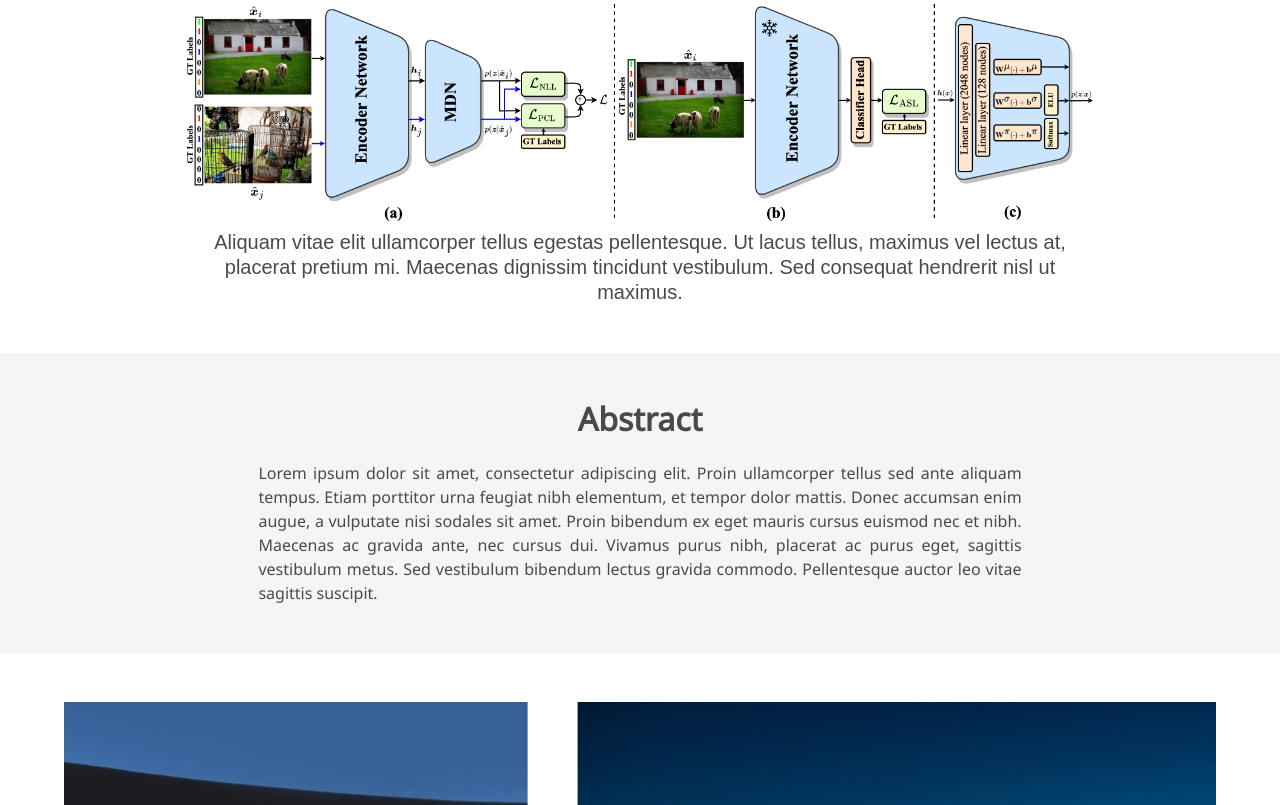
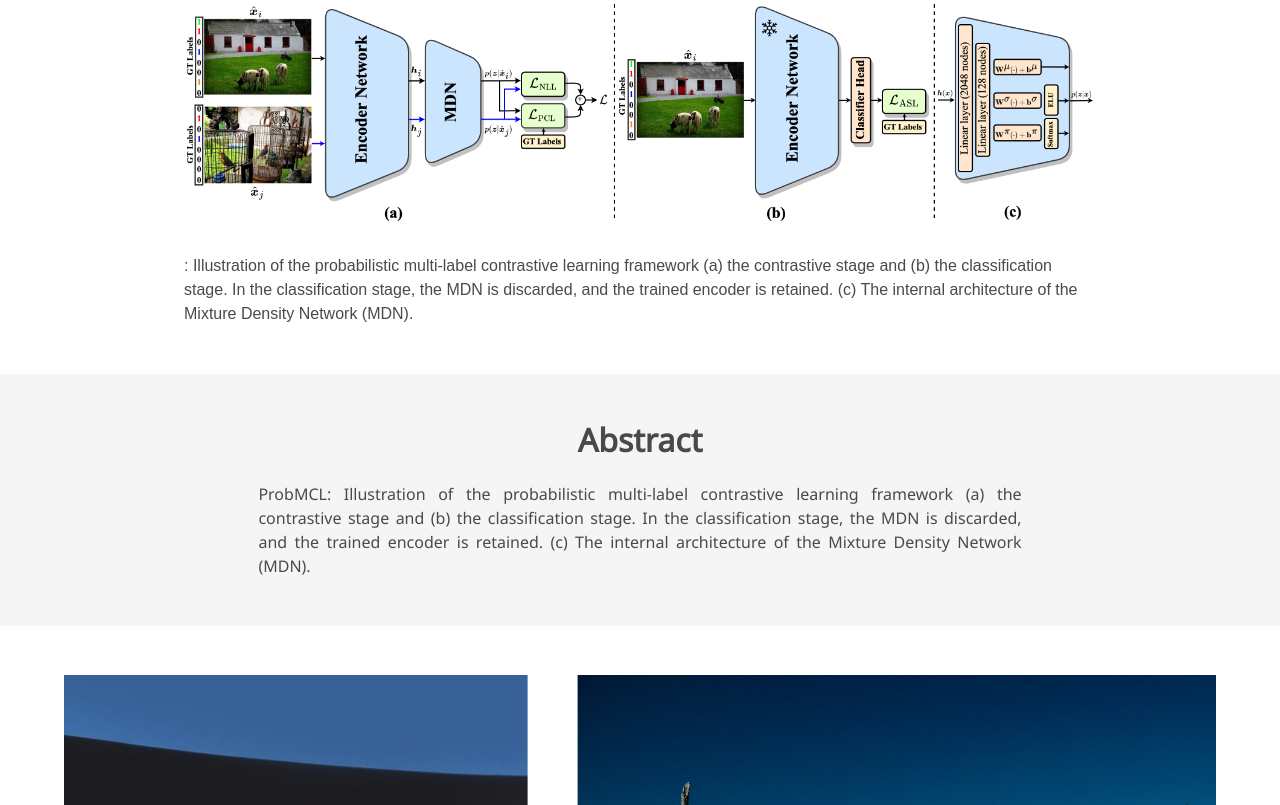
Before and after one commit to AhmadSajedii/ProbMCL, a plain HTML site: page index.html in a window 1280 px wide. Shown: the part 450-1255 px from the top of the page. Drawn offline with nearby package versions, Linux system fonts and the light colour scheme; some icons are missing; a web font is replaced by a local one.

Commit message:
Update index.html

```diff
--- a/index.html
+++ b/index.html
@@ -142,10 +142,11 @@
     <div class="hero-body">
       <figure poster="" id="tree" autoplay controls muted loop height="100%">
         <!-- Your video here -->
-        <img src="static/images/ProbMCL.png">
+        <img src="static/images/ProbMCL.png" alt="MY ALT TEXT"/>
       </figure>
       <h2 class="subtitle has-text-centered">
-        Aliquam vitae elit ullamcorper tellus egestas pellentesque. Ut lacus tellus, maximus vel lectus at, placerat pretium mi. Maecenas dignissim tincidunt vestibulum. Sed consequat hendrerit nisl ut maximus.
+        <h1 ProbMCL </h1>: Illustration of the probabilistic multi-label contrastive learning framework (a) the contrastive stage and (b) the classification stage. In the classification stage, the MDN is discarded, and the trained
+            encoder is retained. (c) The internal architecture of the Mixture Density Network (MDN).
       </h2>
     </div>
   </div>
@@ -160,7 +161,8 @@
         <h2 class="title is-3">Abstract</h2>
         <div class="content has-text-justified">
           <p>
-            Lorem ipsum dolor sit amet, consectetur adipiscing elit. Proin ullamcorper tellus sed ante aliquam tempus. Etiam porttitor urna feugiat nibh elementum, et tempor dolor mattis. Donec accumsan enim augue, a vulputate nisi sodales sit amet. Proin bibendum ex eget mauris cursus euismod nec et nibh. Maecenas ac gravida ante, nec cursus dui. Vivamus purus nibh, placerat ac purus eget, sagittis vestibulum metus. Sed vestibulum bibendum lectus gravida commodo. Pellentesque auctor leo vitae sagittis suscipit.
+            ProbMCL: Illustration of the probabilistic multi-label contrastive learning framework (a) the contrastive stage and (b) the classification stage. In the classification stage, the MDN is discarded, and the trained
+            encoder is retained. (c) The internal architecture of the Mixture Density Network (MDN).
           </p>
         </div>
       </div>
```
